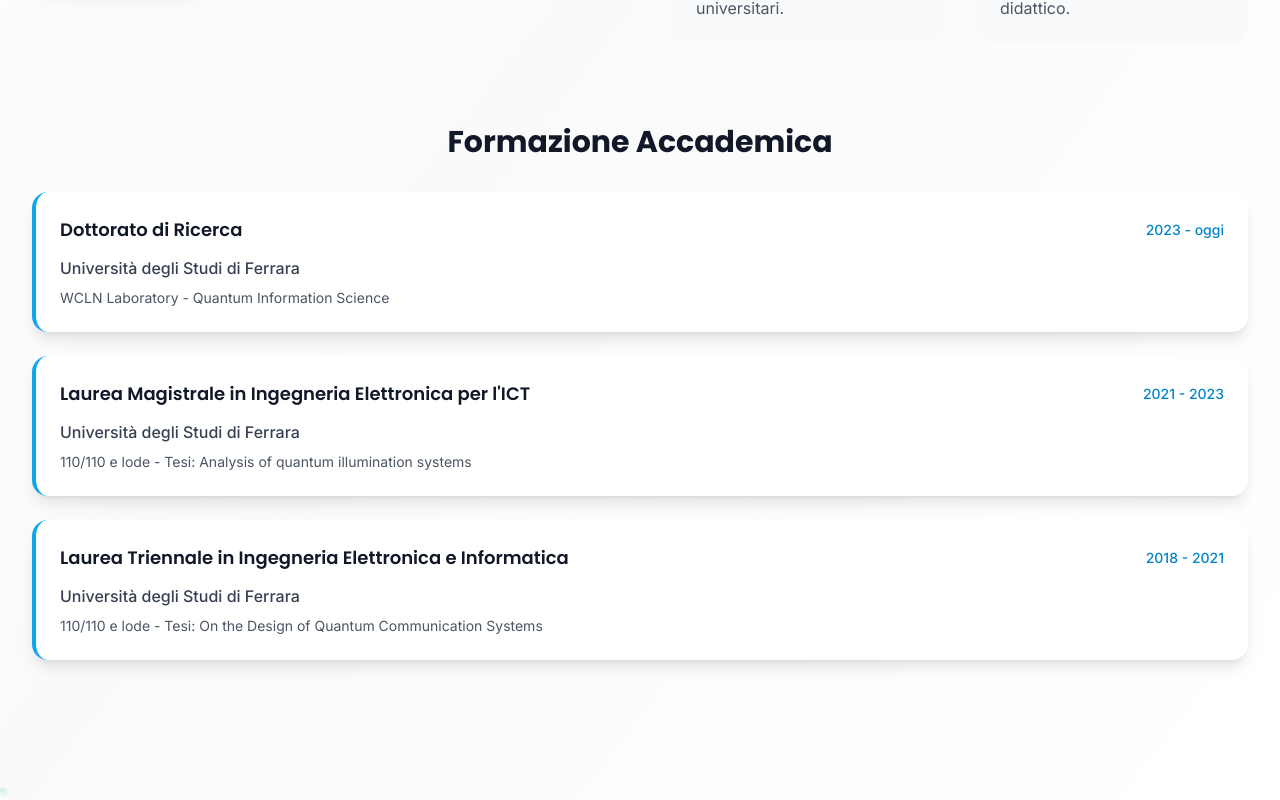
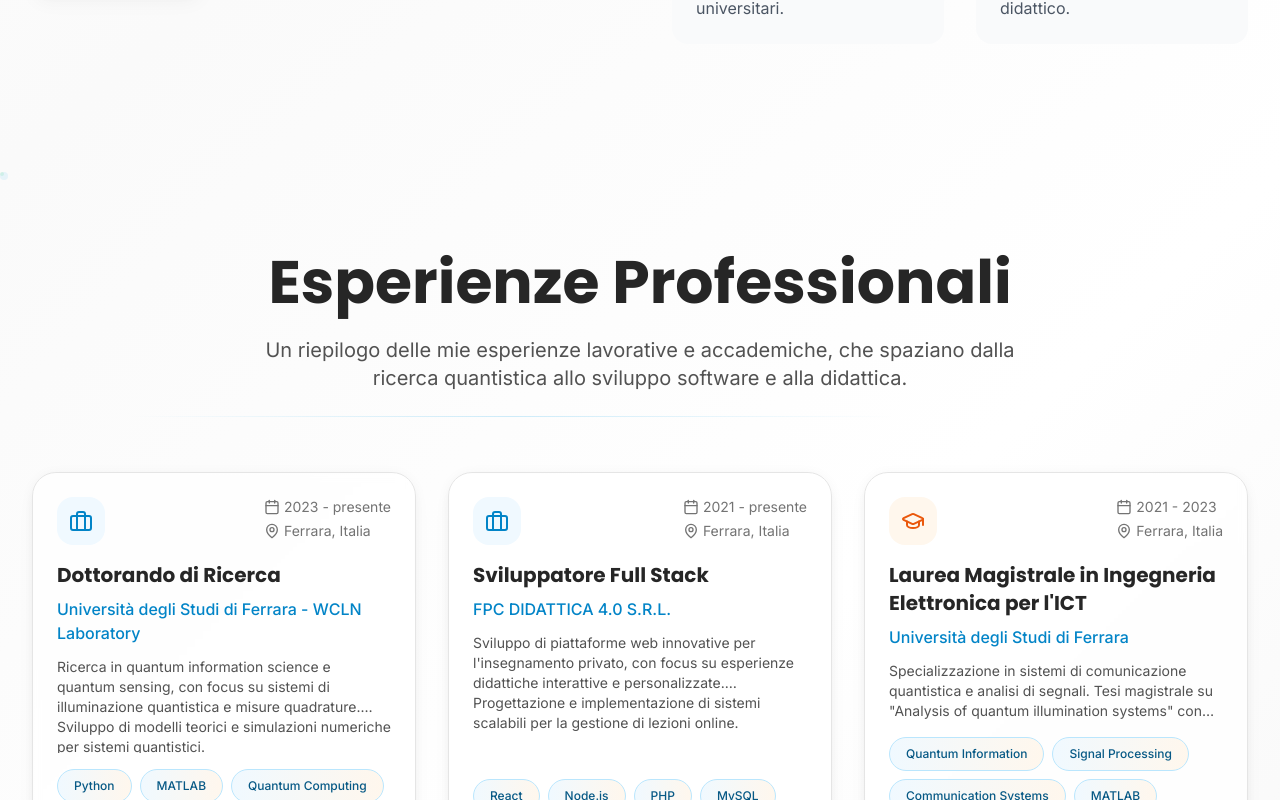
Before and after one commit to FForzano/FForzano.github.io, a React (Vite) app: page / in a window 1280 px wide. Shown: the part 1800-2600 px from the top of the page. Built offline with nearby package versions, Linux system fonts and the light colour scheme.

Commit message:
feat: Remove education section from About component for streamlined content

```diff
--- a/src/components/About.jsx
+++ b/src/components/About.jsx
@@ -118,45 +118,6 @@ const About = () => {
             ))}
           </motion.div>
         </div>
-
-        {/* Education Section */}
-        <motion.div
-          initial={{ opacity: 0, y: 20 }}
-          animate={isVisible ? { opacity: 1, y: 0 } : { opacity: 0, y: 20 }}
-          transition={{ duration: 0.6, delay: 0.5 }}
-          className="mt-12 sm:mt-16 lg:mt-20"
-        >
-          <h3 className="text-xl sm:text-2xl lg:text-3xl font-bold text-gray-900 dark:text-gray-100 mb-6 sm:mb-8 text-center">
-            {t('about.educationTitle')}
-          </h3>
-
-          <div className="space-y-4 sm:space-y-6">
-            {education.map((edu, index) => (
-              <motion.div
-                key={index}
-                initial={{ opacity: 0, x: -20 }}
-                animate={isVisible ? { opacity: 1, x: 0 } : { opacity: 0, x: -20 }}
-                transition={{ duration: 0.6, delay: index * 0.1 }}
-                className="bg-white dark:bg-gray-800 rounded-xl p-4 sm:p-6 shadow-lg hover:shadow-xl transition-shadow duration-300 border-l-4 border-primary-500"
-              >
-                <div className="flex flex-col sm:flex-row sm:items-center sm:justify-between mb-2 sm:mb-3">
-                  <h4 className="text-base sm:text-lg font-semibold text-gray-900 dark:text-gray-100 mb-1 sm:mb-0">
-                    {edu.degree}
-                  </h4>
-                  <span className="text-xs sm:text-sm text-primary-600 font-medium">
-                    {edu.period}
-                  </span>
-                </div>
-                <p className="text-gray-700 dark:text-gray-300 font-medium mb-2">
-                  {edu.institution}
-                </p>
-                <p className="text-gray-600 dark:text-gray-400 text-sm">
-                  {edu.description}
-                </p>
-              </motion.div>
-            ))}
-          </div>
-        </motion.div>
       </div>
     </section>
   )
```
